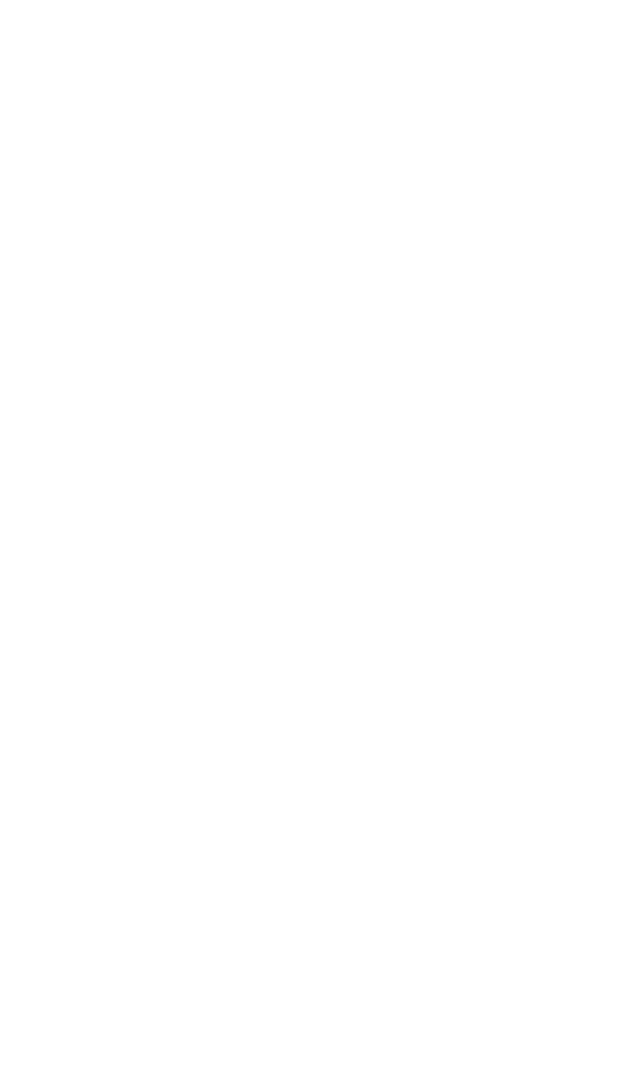
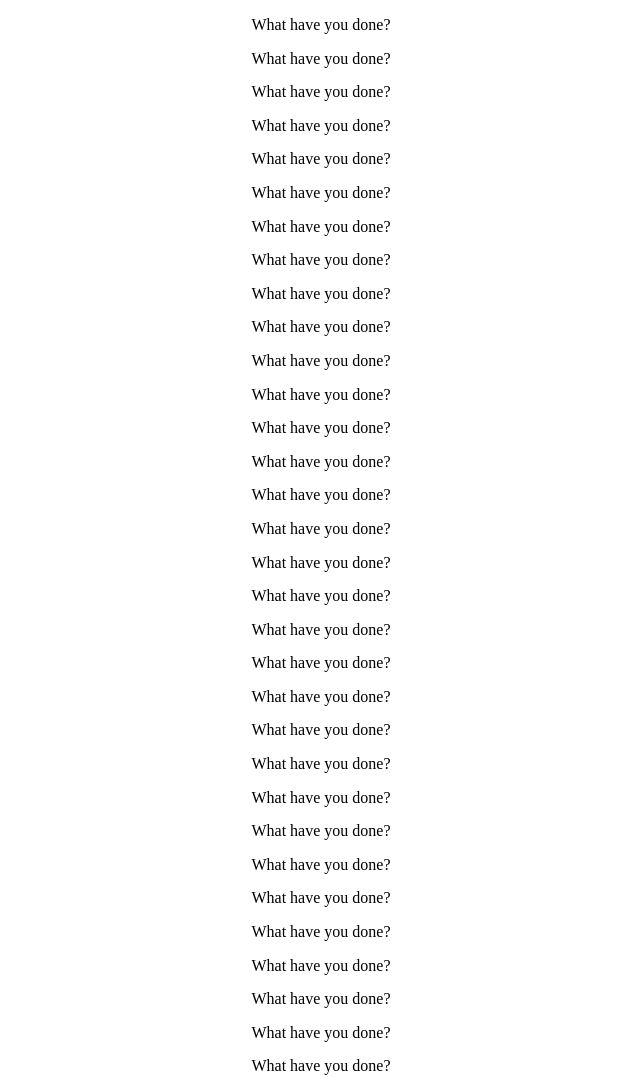
Before and after one commit to girl-on-a-string/whathaveyoudone, a plain HTML site: page index.html in a window 1280 px wide. Shown: the top 1078 px of the page, without its empty margins (327-967 px from the left). Before the commit the page ends 800 px from the top, so only its background shows below. Drawn offline with Linux system fonts and the light colour scheme.

Commit message:
created + styled container, p elements now appearing

```diff
--- a/index.html
+++ b/index.html
@@ -7,6 +7,9 @@
     <link rel="stylesheet" href="dist/index.css">
 </head>
 <body>
+    <div id="container">
+
+    </div>
     <script src="index.js"></script>
 </body>
 </html>
--- a/index.js
+++ b/index.js
@@ -1,9 +1,11 @@
 (() => {
-    for (let count; count <= 1000; count++) {
-        let span = document.createElement("span");
-        span.innerText = "What have you done?";
+    const container = document.getElementById("container");
 
-        document.appendChild(span);
+    for (let count = 0; count <= 100; count++) {
+        let p = document.createElement("p");
+        p.innerText = "What have you done?";
+
+        container.appendChild(p);
     }
 
     console.log("working...");
--- a/index.scss
+++ b/index.scss
@@ -3,3 +3,7 @@
     box-sizing: border-box;
     line-height: 1.1;
 }
+
+#container {
+    width: 100vw;
+}
```
Also changed, not shown: dist/index.css, 1 other file.
